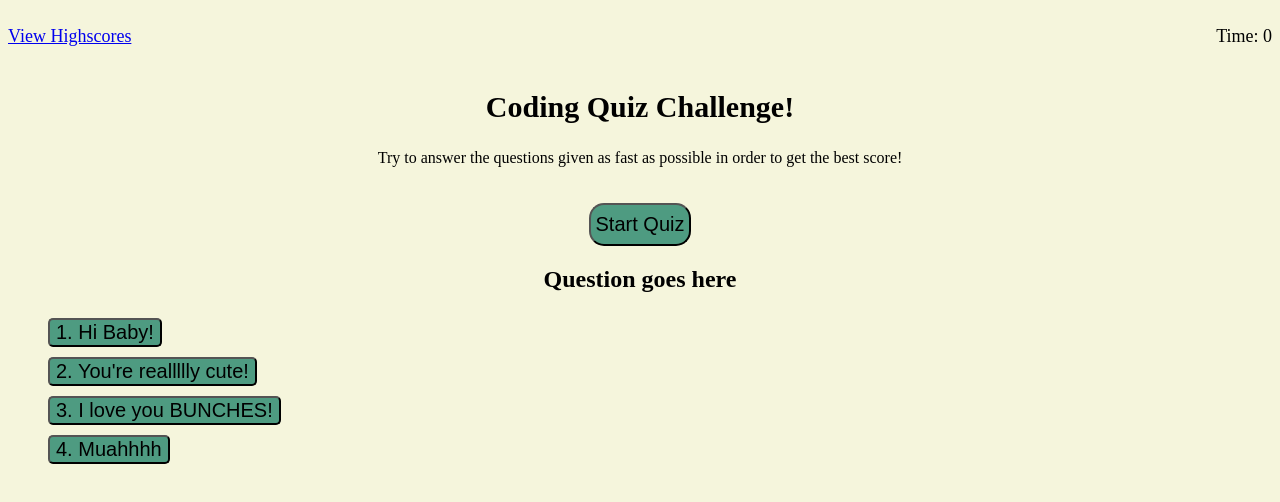
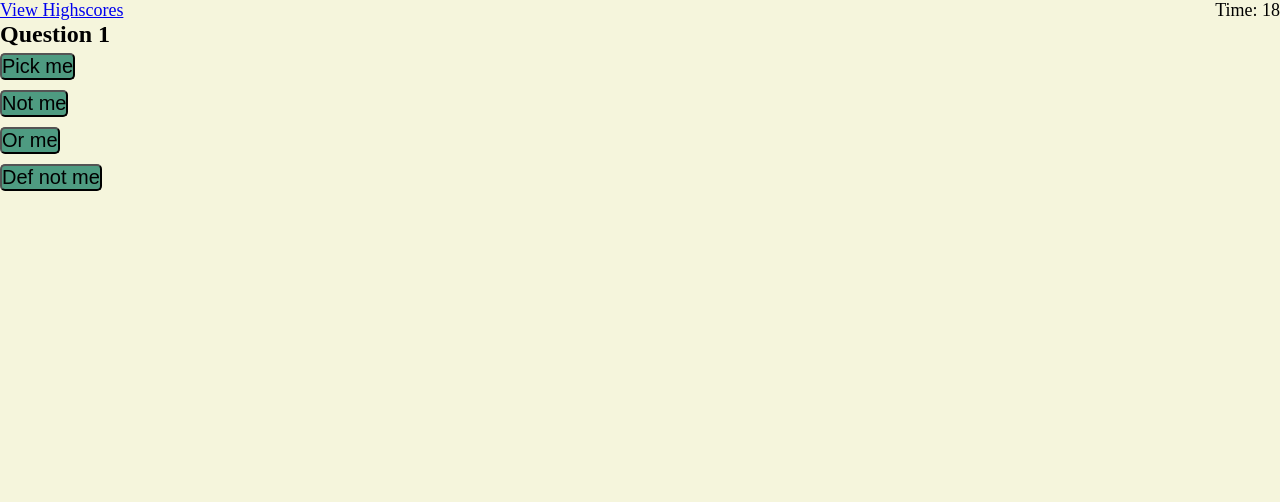
Before and after one commit to Jp0st/WebDev-Quiz, a plain HTML site: page index.html in a window 1280 px wide. Both pictures are taken after a click on the button "Start Quiz". Drawn offline with Linux system fonts and the light colour scheme.

Commit message:
cleaned up the HTML content adding a barebones ending screen.  Implemented question changes, defined variables, tracked correct and incorrect answers, as well as a timer and score system in the js.

```diff
--- a/assets/css/style.css
+++ b/assets/css/style.css
@@ -1,3 +1,9 @@
+* {
+    margin: 0;
+    padding: 0;
+    box-sizing: border-box;
+}
+
 body{
     background-color: beige;
 }
@@ -19,15 +25,17 @@ h1{
     font-size:30px;
 }
 
-.quiz-intro{
+main
+
+#quiz-intro{
     text-align: center;
 }
 
-.quiz-intro p{
+#quiz-intro p{
     font-size:16px;
 }
 
-.quiz-intro button{
+#quiz-intro button{
     font-size: 20px;
     background-color: rgb(78, 155, 129);
     border-radius: 15px;
@@ -35,20 +43,20 @@ h1{
     margin-top:20px;
 }
 
-.quiz-questions{
+.quiz-question{
     /*display:none;*/
     position:relative;
 }
 
-.quiz-questions h2{
+.quiz-question h2{
     text-align: center;
 }
 
-.quiz-questions ul{
+.quiz-question ul{
     text-align: left;
 }
 
-.questions button{
+#answers button{
     background-color:rgb(78, 155, 129);
     border-radius: 5px;
     margin:5px 0px 5px 0px;
--- a/assets/js/script.js
+++ b/assets/js/script.js
@@ -0,0 +1,122 @@
+var startBtn = document.querySelector('#start-button');
+var quiz = document.querySelector('#quiz-question');
+var endScreen = document.querySelector('#quiz-end');
+var question = document.querySelector('#question');
+var answer1 = document.querySelector('#answer-1');
+var answer2 = document.querySelector('#answer-2');
+var answer3 = document.querySelector('#answer-3');
+var answer4 = document.querySelector('#answer-4');
+var ansChosen = "";
+var questionList = ["Question 1", "Question 2", "Question 3", "Question 4"];
+var answerList = [['Pick me', 'Not me', 'Or me', 'Def not me'],['Nada','pick me','try again', 'NOPE'],['sorry', 'Not me', 'THIS ONE', 'Def not me'],['Hello?', 'Not me', 'Or me', 'prob this one']];
+var correctAnswers = ["a", "b", "c", "d"];
+var questionNum = 0;
+var time = document.querySelector('#timer');
+var timeLeft = 20;
+var finalScore = 0;
+var quizDone = false;
+
+
+
+quiz.style.display = 'none';
+endScreen.style.display = 'none';
+
+
+
+//removes the starting text and button on clicking the button to begin
+startBtn.addEventListener('click', function(event){
+    let quizStart = document.querySelector('#quiz-intro');
+    quizStart.style.display = 'none';
+    quiz.style.display = 'block';
+    questionGen();
+    setTime();
+});
+
+
+answer1.addEventListener('click', function(event){
+    ansChosen = "a";
+    console.log(ansChosen);
+    checkAnswer();
+
+});
+
+answer2.addEventListener('click', function(event){
+    ansChosen = "b";
+    console.log(ansChosen);
+    checkAnswer();
+
+});
+
+answer3.addEventListener('click', function(event){
+    ansChosen = "c";
+    console.log(ansChosen);
+    checkAnswer();
+
+});
+
+answer4.addEventListener('click', function(event){
+    ansChosen = "d";
+    console.log(ansChosen);
+    checkAnswer();
+});
+
+function checkAnswer(){
+    if(ansChosen == correctAnswers[questionNum]){
+        console.log('SCORE GOOD');
+        timeLeft = timeLeft + 5;
+        questionNum++
+        questionGen();
+
+    }else{
+        console.log("SCORE BAD");
+        timeLeft = timeLeft - 5;
+        questionNum++
+        questionGen();
+    }
+};
+
+
+function questionGen(){
+
+    if(questionNum < 4){
+    checkComplete();
+    question.innerHTML = questionList[questionNum];
+    answer1.textContent = answerList[questionNum][0];
+    answer2.textContent = answerList[questionNum][1];
+    answer3.textContent = answerList[questionNum][2];
+    answer4.textContent = answerList[questionNum][3];
+}else{
+    checkComplete();
+    endQuiz();
+}};
+
+function checkComplete(){
+    if(questionNum == 4 || timeLeft <= 0){
+        //transition to END SCREEN
+        quizDone = true;
+        finalScore = timeLeft;
+        console.log(finalScore);
+        endQuiz();
+    }
+};
+
+//Timer that counts down from the set timeLeft variable to 0
+function setTime() {
+    var timerInterval = setInterval(function() {
+        timeLeft--;
+        time.innerHTML = "Time: " + timeLeft;
+
+      if(timeLeft < 1) {
+        clearInterval(timerInterval);
+        checkComplete();
+      }
+    }, 1000);
+  }
+
+
+function endQuiz(){
+    quiz.style.display = 'none';
+    endScreen.style.display = 'block';
+    time.style.display = 'none';
+    console.log(finalScore);
+};
--- a/index.html
+++ b/index.html
@@ -11,28 +11,30 @@
 
     <header class = 'header'>
         <a href = '#'>View Highscores</a>
-        <p>Time: 0</p>
+        <div  id = 'timer'>Time: 20</div>
     </header>
 
     <main class = 'quiz-window'>
-        <section class = quiz-intro>
+
+        <section id = 'quiz-intro'>
             <h1>Coding Quiz Challenge!</h1>
             <p>Try to answer the questions given as fast as possible in order to get the best score!</p>
-            <button>Start Quiz</button>
+            <button id = 'start-button'>Start Quiz</button>
         </section>
 
-        <section class = 'quiz-questions'>
-            <h2>Question goes here</h2>
-            <ul class = 'questions'>
-                <li id = 'answer-1'></li>
-                    <button>1. Hi Baby!</button>
-                <li id = 'answer-2'></li>
-                    <button>2. You're reallllly cute!</button>
-                <li id = 'answer-3'></li>
-                    <button>3. I love you BUNCHES!</button>
-                <li id = 'answer-4'></li>
-                    <button>4. Muahhhh</button>
+        <section id = 'quiz-question'>
+            <h2 id = question></h2>
+            <ul id = 'answers'>
+                <li><button id = 'answer-1' class = 'answer'></button></li>
+                <li><button id = 'answer-2' class = 'answer'></button></li>
+                <li><button id = 'answer-3' class = 'answer'></button></li>
+                <li><button id = 'answer-4' class = 'answer'></button></li>
             </ul>
+        </section>
+
+
+        <section id = 'quiz-end'>
+            <h2>YOURE DONE!</h2>
         </section>
     </main>
 
```
